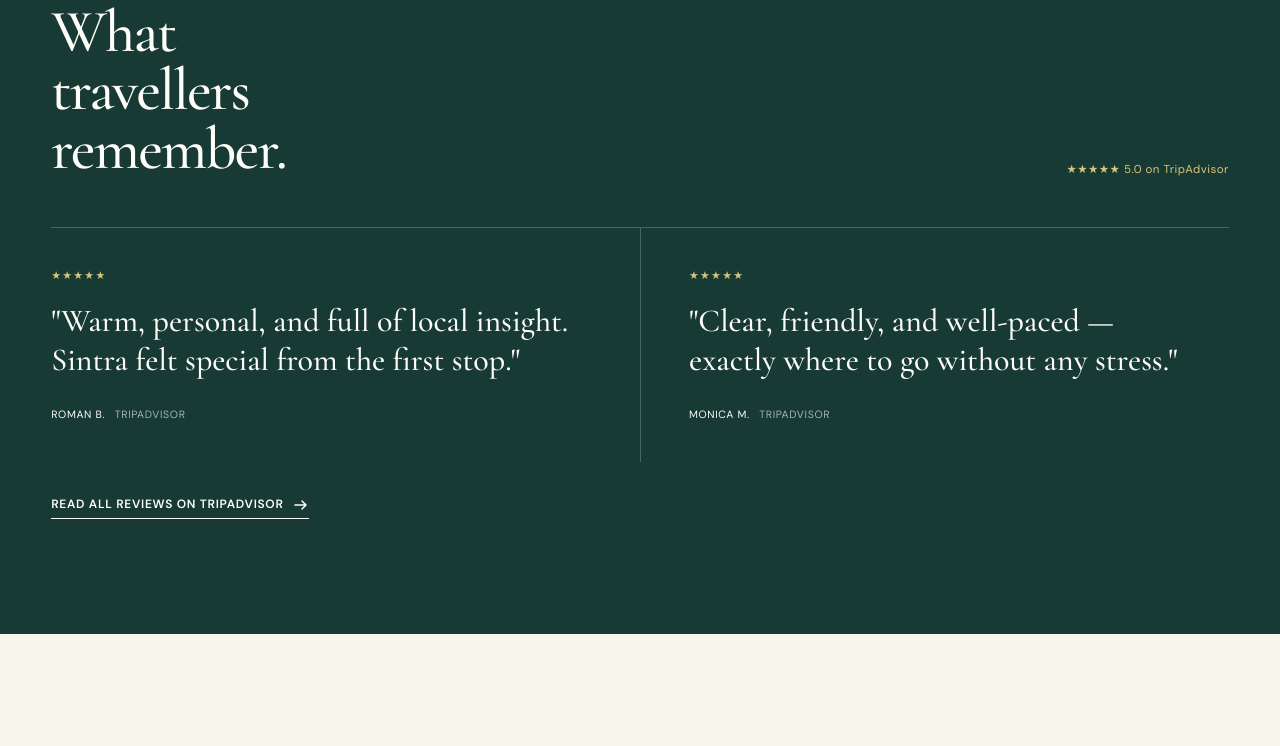
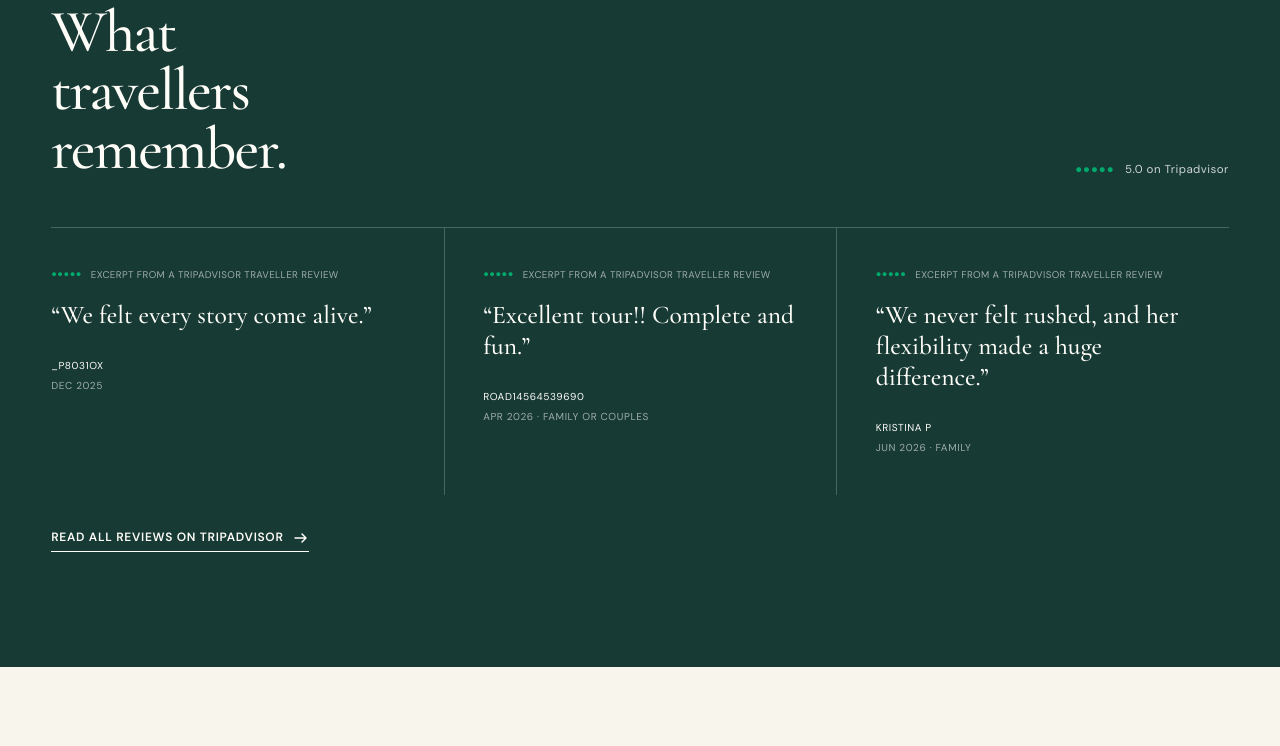
Before and after one commit to fernando414141/about-culture-things, a plain HTML site: page index.html in a window 1280 px wide. Shown: the part 2797-3543 px from the top of the page. Drawn offline with nearby package versions, Linux system fonts and the light colour scheme.

Commit message:
Strengthen authentic review trust signals

```diff
--- a/index.html
+++ b/index.html
@@ -21,10 +21,10 @@
 
   <main id="main">
     <section id="tours" class="tours-section section-pad" aria-labelledby="tours-heading"><div class="section-shell"><div class="section-heading"><h2 id="tours-heading" data-i18n="tours-h2">Three private days from Lisbon.</h2><p class="section-lead" data-i18n="tours-desc">Private transport, Lisbon pickup and room to change the pace.</p></div><div class="tours-row"></div><p class="price-note" data-i18n="tours-currency-note">Prices are per private group and charged in EUR.</p></div></section>
-    <section id="about" class="story-section section-pad" aria-labelledby="story-heading"><div class="section-shell story-layout"><figure class="story-image reveal"><img src="site/images/rita-tour-sintra-hero-720.webp" width="720" height="480" loading="lazy" decoding="async" alt="Guests overlooking the Atlantic coast near Sintra"></figure><div class="story-copy reveal"><h2 class="story-title" id="story-heading">Planned locally. Hosted with care.</h2><p class="story-text">Our team brings together local knowledge, private transport and a considered plan, then adapts the day to your group as it unfolds.</p><p class="story-signature">Based in Sintra · Guiding from Lisbon</p></div></div></section>
-    <section id="reviews" class="reviews-section section-pad" aria-labelledby="reviews-heading"><div class="section-shell reviews-panel"><div class="reviews-head"><h2 id="reviews-heading" data-i18n="reviews-h2">What travellers remember.</h2><p class="reviews-trust-line" data-i18n="reviews-trust-note">★★★★★ 5.0 on TripAdvisor</p></div><div class="reviews-grid" id="reviews-grid" aria-label="Traveller reviews"></div><div class="reviews-actions"><a href="#" class="text-link" data-site-tripadvisor target="_blank" rel="noopener noreferrer"><span data-i18n="reviews-view-all">Read all reviews on TripAdvisor</span><svg width="16" height="16" aria-hidden="true"><use href="#arrow"/></svg></a></div></div></section>
+    <section id="about" class="story-section section-pad" aria-labelledby="story-heading"><div class="section-shell story-layout"><figure class="story-image reveal"><img src="site/images/guests-sintra-coast-720.webp" width="720" height="480" loading="lazy" decoding="async" alt="Guests overlooking the Atlantic coast near Sintra"></figure><div class="story-copy reveal"><h2 class="story-title" id="story-heading">Planned locally. Hosted with care.</h2><p class="story-text">Our team brings together local knowledge, private transport and a considered plan, then adapts the day to your group as it unfolds.</p><p class="story-signature">Based in Sintra · Guiding from Lisbon</p></div></div></section>
+    <section id="reviews" class="reviews-section section-pad" aria-labelledby="reviews-heading"><div class="section-shell reviews-panel"><div class="reviews-head"><h2 id="reviews-heading" data-i18n="reviews-h2">What travellers remember.</h2><p class="reviews-trust-line" data-i18n="reviews-trust-note">5.0 on Tripadvisor</p></div><div class="reviews-grid" id="reviews-grid" aria-label="Traveller reviews"></div><div class="reviews-actions"><a href="#" class="text-link" data-site-tripadvisor target="_blank" rel="noopener noreferrer"><span data-i18n="reviews-view-all">Read all reviews on TripAdvisor</span><svg width="16" height="16" aria-hidden="true"><use href="#arrow"/></svg></a></div></div></section>
     <section id="faq" class="faq-section section-pad" aria-labelledby="faq-heading"><div class="section-shell faq-layout"><h2 id="faq-heading" data-i18n="faq-h2">Good to know.</h2><div class="faq-list"></div></div></section>
-    <section id="final-cta" class="final-section" aria-labelledby="final-cta-heading"><div class="final-media" aria-hidden="true"><img src="site/images/rita-tour-atlantic-720.webp" width="720" height="480" loading="lazy" decoding="async" alt=""></div><div class="final-shade" aria-hidden="true"></div><div class="section-shell final-copy"><h2 id="final-cta-heading" data-i18n="cta-h2">Have dates in mind?</h2><p data-i18n="cta-tagline">Send us your dates and group size. We’ll help you choose the right day.</p><a href="#" class="button button-light" target="_blank" rel="noopener noreferrer" data-site-wa="final"><svg width="18" height="18" aria-hidden="true"><use href="#wa"/></svg><span data-i18n="cta-final">Check availability</span></a><p class="final-trust" data-i18n="cta-trust">Free cancellation with 24 hours’ notice · 5.0 on TripAdvisor</p></div></section>
+    <section id="final-cta" class="final-section" aria-labelledby="final-cta-heading"><div class="final-media" aria-hidden="true"><img src="site/images/guests-atlantic-coast-720.webp" width="720" height="480" loading="lazy" decoding="async" alt=""></div><div class="final-shade" aria-hidden="true"></div><div class="section-shell final-copy"><h2 id="final-cta-heading" data-i18n="cta-h2">Have dates in mind?</h2><p data-i18n="cta-tagline">Send us your dates and group size. We’ll help you choose the right day.</p><a href="#" class="button button-light" target="_blank" rel="noopener noreferrer" data-site-wa="final"><svg width="18" height="18" aria-hidden="true"><use href="#wa"/></svg><span data-i18n="cta-final">Check availability</span></a><p class="final-trust" data-i18n="cta-trust">Free cancellation with 24 hours’ notice · 5.0 on TripAdvisor</p></div></section>
   </main>
 
   <footer class="site-footer"><div class="section-shell footer-grid"><div><a href="#top" class="footer-logo">About Culture Things</a><p data-i18n="footer-description">Private guided experiences from Lisbon, across Sintra, the Atlantic coast, Fátima and Óbidos.</p></div><nav class="footer-nav" aria-label="Footer navigation"></nav><nav class="footer-contact" aria-label="Contact"><a href="#" data-site-wa="book" target="_blank" rel="noopener noreferrer">WhatsApp</a><a href="#" data-site-email data-site-email-subject="Tour enquiry">Email</a><a href="#" data-site-instagram target="_blank" rel="noopener noreferrer">Instagram</a><a href="#" data-site-tripadvisor target="_blank" rel="noopener noreferrer">TripAdvisor</a></nav></div><div class="section-shell footer-base"><span>© <span id="footer-year"></span> About Culture Things</span><span data-i18n="footer-location">Sintra &amp; Lisbon, Portugal</span><span><a href="https://aboutculturethings.com/privacy">Privacy</a> · <a href="https://aboutculturethings.com/terms">Terms</a></span></div></footer>
--- a/site/content.js
+++ b/site/content.js
@@ -118,6 +118,11 @@ const SITE_CONTENT = {
     { src: 'site/images/cascais-640.webp', width: 640, height: 427, alt: { en: 'Cascais coastline on a private Sintra day tour', es: 'Costa de Cascais durante un tour privado por Sintra', pt: 'Costa de Cascais num tour privado por Sintra' } },
     { src: 'site/images/castelo-640.webp', width: 640, height: 958, alt: { en: 'Castelo dos Mouros stone walls in Sintra', es: 'Murallas del Castelo dos Mouros en Sintra', pt: 'Muralhas do Castelo dos Mouros em Sintra' } },
     { src: 'site/images/regaleira-640.webp', width: 640, height: 853, alt: { en: 'Quinta da Regaleira architecture surrounded by Sintra gardens', es: 'Arquitectura de Quinta da Regaleira entre jardines de Sintra', pt: 'Arquitetura da Quinta da Regaleira entre jardins de Sintra' } }
+  ],
+  reviewItems: [
+    { name: '_P8031OX', text: 'We felt every story come alive.', meta: 'Dec 2025' },
+    { name: 'Road14564539690', text: 'Excellent tour!! Complete and fun.', meta: 'Apr 2026 · Family or couples' },
+    { name: 'Kristina P', text: 'We never felt rushed, and her flexibility made a huge difference.', meta: 'Jun 2026 · Family' }
   ],
   content: {
     en: {
@@ -268,24 +273,17 @@ const SITE_CONTENT = {
         title: 'What travellers remember.',
         trustAria: 'TripAdvisor rating',
         averageLabel: 'average rating',
-        trustNote: '★★★★★ 5.0 on TripAdvisor',
+        trustNote: '5.0 on Tripadvisor',
         gridAria: 'Traveler reviews',
         dotsAria: 'Review pagination',
         previousAria: 'Show previous reviews',
         nextAria: 'Show next reviews',
         viewAll: 'Read all reviews on TripAdvisor',
         viewAllAria: 'See all reviews on TripAdvisor (opens in new tab)',
-        source: 'TripAdvisor',
+        source: 'Excerpt from a Tripadvisor traveller review',
         ratingValue: '5.0',
         ratingLabel: '5.0 out of 5 average rating',
-        items: [
-          { initials: 'RB', name: 'Roman B.', text: '"Warm, personal, and full of local insight. Sintra felt special from the first stop."' },
-          { initials: 'MM', name: 'Monica M.', text: '"Clear, friendly, and well-paced — exactly where to go without any stress."' },
-          { initials: 'FG', name: 'Fernando G.', text: '"Local knowledge made the difference. We found places we\'d never reach alone."' },
-          { initials: 'AT', name: 'Amanda T.', text: '"Relaxed private tour with great stories and smart pacing throughout."' },
-          { initials: 'LS', name: 'Laura S.', text: '"Professional and warm. The whole day felt easy and well looked after."' },
-          { initials: 'JW', name: 'James W.', text: '"Memorable viewpoints and hidden spots, shown with real care."' }
-        ]
+        items: []
       },
       faq: {
         kicker: 'Before you book',
@@ -460,24 +458,17 @@ const SITE_CONTENT = {
         title: 'Lo que recuerdan los viajeros.',
         trustAria: 'Valoración en TripAdvisor',
         averageLabel: 'valoración media',
-        trustNote: '★★★★★ 5.0 en TripAdvisor',
+        trustNote: '5.0 en Tripadvisor',
         gridAria: 'Reseñas de viajeros',
         dotsAria: 'Paginación de reseñas',
         previousAria: 'Mostrar reseñas anteriores',
         nextAria: 'Mostrar reseñas siguientes',
         viewAll: 'Ver todo en TripAdvisor',
         viewAllAria: 'Ver todas las reseñas en TripAdvisor (se abre en una pestaña nueva)',
-        source: 'TripAdvisor',
+        source: 'Extracto de una reseña en Tripadvisor',
         ratingValue: '5.0',
         ratingLabel: '5.0 de 5 valoración media',
-        items: [
-          { initials: 'RB', name: 'Roman B.', text: '"Cálida, cercana y con mucho conocimiento local. Sintra se sintió especial desde el primer momento."' },
-          { initials: 'MM', name: 'Monica M.', text: '"Muy clara, amable y bien organizada — supo exactamente a dónde ir sin estrés."' },
-          { initials: 'FG', name: 'Fernando G.', text: '"Su conocimiento local marcó la diferencia. Encontramos lugares imposibles por nuestra cuenta."' },
-          { initials: 'AT', name: 'Amanda T.', text: '"Tour privado relajado, con buenas historias y un ritmo muy bien pensado."' },
-          { initials: 'LS', name: 'Laura S.', text: '"Profesional y cálida. Todo el día fue fácil y muy bien cuidado."' },
-          { initials: 'JW', name: 'James W.', text: '"Miradores inolvidables y rincones escondidos, mostrados con mucho cuidado."' }
-        ]
+        items: []
       },
       faq: {
         kicker: 'Antes de reservar',
@@ -652,24 +643,17 @@ const SITE_CONTENT = {
         title: 'O que os viajantes recordam.',
         trustAria: 'Classificação no TripAdvisor',
         averageLabel: 'classificação média',
-        trustNote: '★★★★★ 5.0 no TripAdvisor',
+        trustNote: '5.0 no Tripadvisor',
         gridAria: 'Avaliações de viajantes',
         dotsAria: 'Paginação das avaliações',
         previousAria: 'Mostrar avaliações anteriores',
         nextAria: 'Mostrar avaliações seguintes',
         viewAll: 'Ver tudo no TripAdvisor',
         viewAllAria: 'Ver todas as avaliações no TripAdvisor (abre num novo separador)',
-        source: 'TripAdvisor',
+        source: 'Excerto de uma avaliação no Tripadvisor',
         ratingValue: '5.0',
         ratingLabel: '5.0 de 5 classificação média',
-        items: [
-          { initials: 'RB', name: 'Roman B.', text: '"Próxima e cheia de conhecimento local. Sintra foi especial desde o primeiro momento."' },
-          { initials: 'MM', name: 'Monica M.', text: '"Muito clara, simpática e bem organizada — soube exatamente para onde ir sem stress."' },
-          { initials: 'FG', name: 'Fernando G.', text: '"O conhecimento local fez toda a diferença. Encontrámos lugares impossíveis sozinhos."' },
-          { initials: 'AT', name: 'Amanda T.', text: '"Tour privado descontraído, com boas histórias e um ritmo muito bem pensado."' },
-          { initials: 'LS', name: 'Laura S.', text: '"Profissional e calorosa. O dia todo foi fácil e muito bem cuidado."' },
-          { initials: 'JW', name: 'James W.', text: '"Miradouros inesquecíveis e recantos escondidos, mostrados com muito cuidado."' }
-        ]
+        items: []
       },
       faq: {
         kicker: 'Antes de reservar',
--- a/template/css/main.css
+++ b/template/css/main.css
@@ -122,13 +122,15 @@ p{text-wrap:pretty}
 .reviews-section{background:var(--forest);color:var(--white)}
 .reviews-head{display:flex;align-items:end;justify-content:space-between;gap:2rem;margin-bottom:3rem}
 .reviews-head h2{max-width:10ch}
-.reviews-trust-line{flex:none;margin:0;color:var(--gold);font-size:.72rem;letter-spacing:.04em}
-.reviews-grid{display:grid;grid-template-columns:repeat(2,1fr);border-top:1px solid rgba(255,255,255,.22)}
-.review-card{padding:2.4rem 3rem 2.4rem 0}
-.review-card+.review-card{padding-left:3rem;border-left:1px solid rgba(255,255,255,.22)}
-.rv-rating{color:var(--gold);font-size:.68rem;letter-spacing:.12em}
-.rv-text{margin:1.1rem 0 1.7rem;color:var(--white);font:500 clamp(1.45rem,2.5vw,2.1rem)/1.2 var(--serif)}
-.rv-byline{display:flex;gap:.6rem;margin:0;color:rgba(255,255,255,.62);font-size:.66rem;letter-spacing:.06em;text-transform:uppercase}
+.reviews-trust-line{flex:none;margin:0;color:rgba(255,255,255,.78);font-size:.72rem;letter-spacing:.04em}
+.reviews-trust-line::before{content:"●●●●●";margin-right:.65rem;color:#00aa6c;letter-spacing:.08em}
+.reviews-grid{display:grid;grid-template-columns:repeat(3,1fr);border-top:1px solid rgba(255,255,255,.22)}
+.review-card{padding:2.4rem clamp(1.5rem,3vw,2.5rem) 2.4rem 0}
+.review-card+.review-card{padding-left:clamp(1.5rem,3vw,2.5rem);border-left:1px solid rgba(255,255,255,.22)}
+.rv-source{display:flex;align-items:center;gap:.55rem;color:rgba(255,255,255,.58);font-size:.61rem;letter-spacing:.04em;text-transform:uppercase}
+.rv-bubbles{color:#00aa6c;font-size:.58rem;letter-spacing:.06em}
+.rv-text{margin:1.1rem 0 1.7rem;color:var(--white);font:500 clamp(1.35rem,2vw,1.8rem)/1.2 var(--serif)}
+.rv-byline{display:flex;flex-direction:column;gap:.2rem;margin:0;color:rgba(255,255,255,.58);font-size:.63rem;letter-spacing:.06em;text-transform:uppercase}
 .rv-name{color:var(--white);font-style:normal}
 .reviews-actions{margin-top:1.75rem}
 
--- a/template/css/quiet.css
+++ b/template/css/quiet.css
@@ -140,7 +140,7 @@ body {
 .sec-desc { max-width: 28rem; margin: 1rem 0 0; color: rgba(39,57,71,.72); font-size: .98rem; }
 .reveal { transform: translateY(18px); transition: opacity .7s ease, transform .7s cubic-bezier(.2,.7,.2,1); }
 
-/* Rita */
+/* Approach */
 .story-section { padding: clamp(4.5rem, 8vw, 7rem) 0; background: var(--quiet-cream); }
 .story-layout { display: grid; grid-template-columns: minmax(0, 1.18fr) minmax(18rem, .82fr); gap: clamp(3rem, 7vw, 7rem); align-items: center; }
 .story-image { aspect-ratio: 3 / 2; max-height: 32rem; margin: 0; overflow: hidden; border-radius: var(--radius-media); }
@@ -264,7 +264,6 @@ body {
 .footer-contact { gap: 1.5rem; }
 .footer-contact-link { color: rgba(255,255,255,.76); font-size: .68rem; letter-spacing: .08em; text-transform: uppercase; }
 .footer-contact-link svg { display: none; }
-.fab-wa { display: none !important; }
 
 @media (max-width: 62rem) {
   .nav-tabs, .nav-actions { display: none; }
--- a/template/js/analytics.js
+++ b/template/js/analytics.js
@@ -55,7 +55,7 @@
 
   function bindTracking() {
     document.addEventListener('click', function (e) {
-      var el = e.target.closest('[data-site-wa], [data-site-email], [data-site-instagram], .btn-filled, .btn-massive, .fab-wa, .nav-book');
+      var el = e.target.closest('[data-site-wa], [data-site-email], [data-site-instagram], .btn-filled, .btn-massive, .nav-book');
       if (!el || !el.href) return;
       trackCtaClick(el);
     }, { passive: true });
--- a/template/js/renderer.js
+++ b/template/js/renderer.js
@@ -145,7 +145,7 @@
   function renderStory(lang) {
     const c = getContent(lang);
     const story = c.story || {};
-    const section = document.getElementById('about') || document.getElementById('about-rita');
+    const section = document.getElementById('about');
     if (!section) return;
     const image = section.querySelector('.story-image img');
     const kicker = section.querySelector('.story-kicker');
@@ -164,10 +164,11 @@
     const reviews = c.reviews || {};
     const grid = document.getElementById('reviews-grid');
     const source = esc(reviews.source || '');
+    const items = (reviews.items && reviews.items.length) ? reviews.items : (cfg.reviewItems || []);
     if (grid) {
       grid.setAttribute('aria-label', reviews.gridAria || '');
-      grid.innerHTML = (reviews.items || []).slice(0, 2).map(function (item, index) {
-        return '<article class="review-card reveal d' + (index + 1) + '"><div class="rv-rating" aria-label="5 out of 5 stars" role="img">★★★★★</div><blockquote class="rv-text">' + esc(item.text) + '</blockquote><p class="rv-byline"><cite class="rv-name">' + esc(item.name) + '</cite><span>' + source + '</span></p></article>';
+      grid.innerHTML = items.slice(0, 3).map(function (item, index) {
+        return '<article class="review-card reveal d' + (index + 1) + '"><div class="rv-source"><span class="rv-bubbles" aria-label="5 out of 5 bubbles" role="img">●●●●●</span><span>' + source + '</span></div><blockquote class="rv-text">“' + esc(item.text) + '”</blockquote><p class="rv-byline"><cite class="rv-name">' + esc(item.name) + '</cite><span>' + esc(item.meta || '') + '</span></p></article>';
       }).join('');
     }
   }
```
Also changed, not shown: experiences/sintra-atlantic-coast/index.html (+1 -1 lines), experiences/sintra-hidden-beaches/index.html (+1 -1 lines), template/js/app.js (+0 -10 lines), thank-you/index.html (+2 -2 lines), site/images/guests-atlantic-coast-720.webp (renamed from site/images/rita-tour-atlantic-720.webp), site/images/guests-azenhas-720.webp (renamed from site/images/rita-tour-azenhas-720.webp), site/images/guests-pena-720.webp (renamed from site/images/rita-tour-pena-720.webp), site/images/guests-sintra-coast-720.webp (renamed from site/images/rita-tour-sintra-hero-720.webp).
